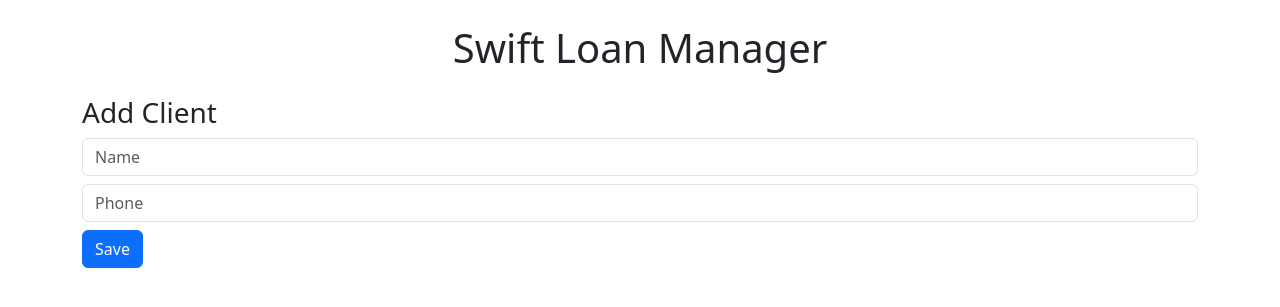
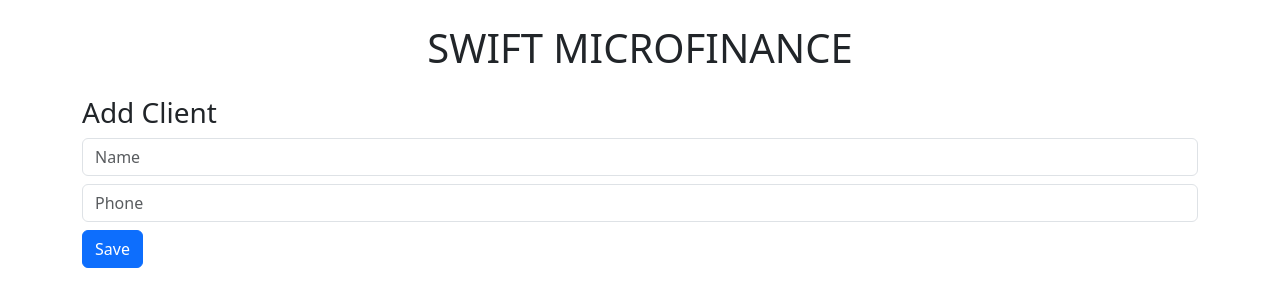
Before and after one commit to GoodreachIChavula/loan-app, a Flask app: page /add_client in a window 1280 px wide. Shown: the top 307 px of the page. Run offline with Flask 3, Linux system fonts and the light colour scheme; a user stored in the database is signed in.

Commit message:
fix: changed app name

```diff
--- a/templates/base.html
+++ b/templates/base.html
@@ -1,13 +1,13 @@
 <!DOCTYPE html>
 <html>
 <head>
-    <title>Swift Loan Manager</title>
+    <title>SWIFT MICROFINANCE</title>
     <link href="https://cdn.jsdelivr.net/npm/bootstrap@5.3.0/dist/css/bootstrap.min.css" rel="stylesheet">
 </head>
 <body>
 
 <div class="container mt-4">
-    <h1 class="text-center mb-4">Swift Loan Manager</h1>
+    <h1 class="text-center mb-4">SWIFT MICROFINANCE</h1>
 
     {% block content %}
     {% endblock %}
```
